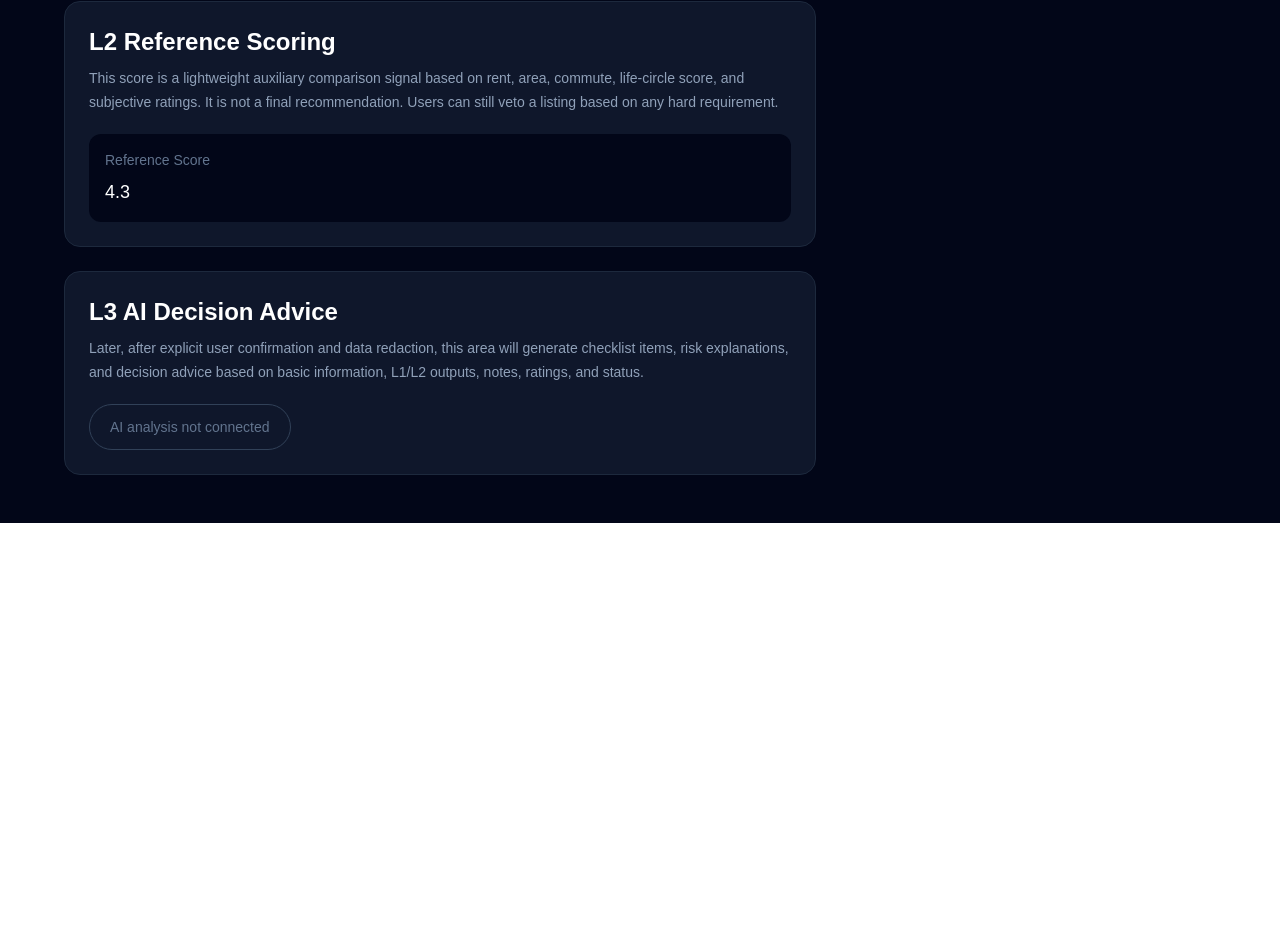
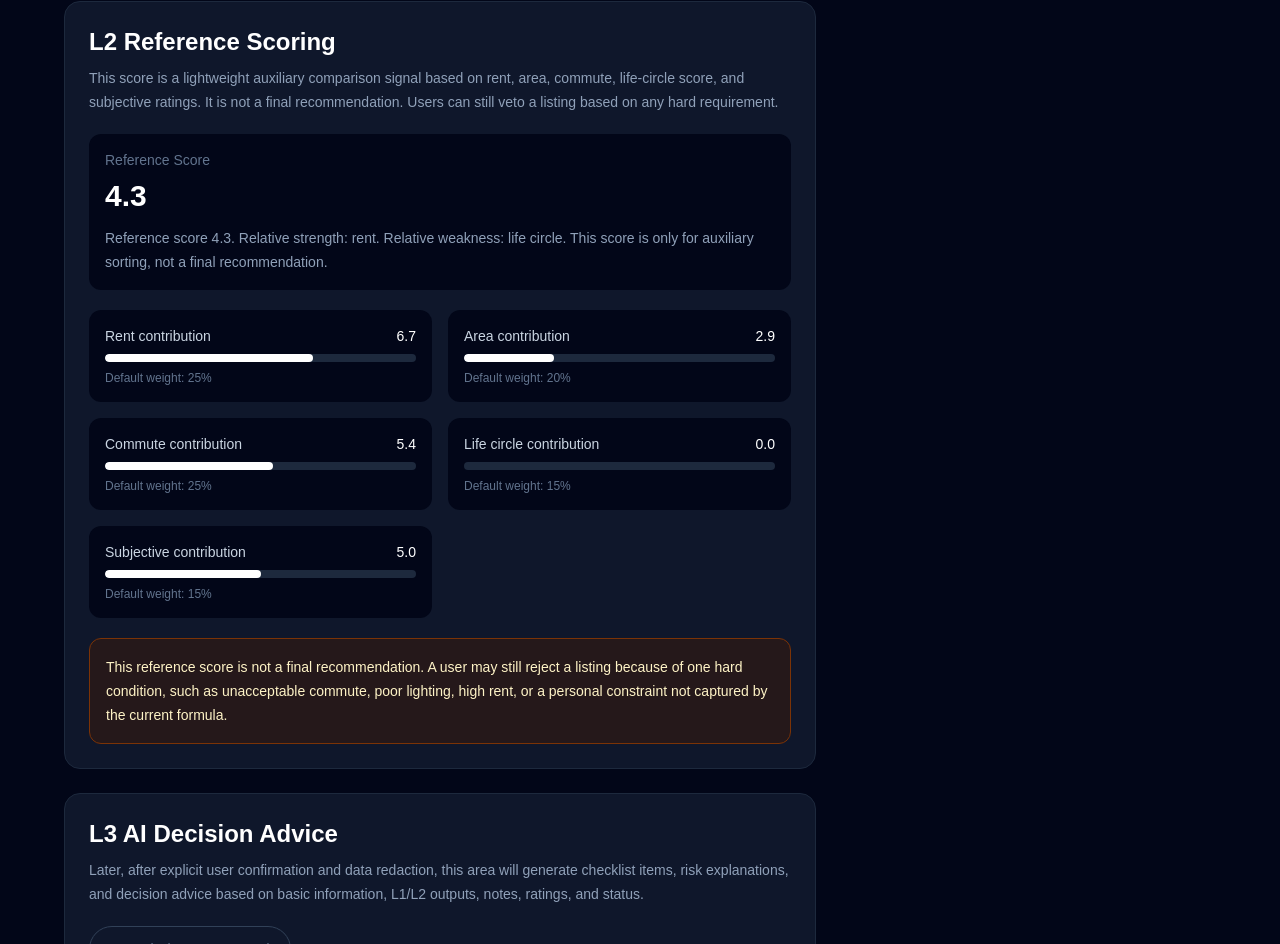
Before and after one commit to Qiu-Jiajun/HouseFolio, a Next.js app: page /portfolio/listing-001 in a window 1280 px wide. Shown: the part 1718-2662 px from the top of the page. Before the commit the page ends 2241 px from the top, so only its background shows below. Built offline with nearby package versions, Linux system fonts and the light colour scheme.

Commit message:
feat: add reference score explanation panel

```diff
--- a/src/components/listing-detail-view.tsx
+++ b/src/components/listing-detail-view.tsx
@@ -3,7 +3,11 @@
 import { useEffect, useState } from "react";
 import { ListingNotesPanel } from "@/components/listing-notes-panel";
 import { ListingStatusPanel } from "@/components/listing-status-panel";
-import { findClientListingById } from "@/lib/local-store/listing-lookup";
+import {
+  findClientListingById,
+  findClientListingScoreById,
+} from "@/lib/local-store/listing-lookup";
+import type { ScoreBreakdown } from "@/lib/algorithm/score";
 import type { Listing } from "@/types/listing";
 
 type ListingDetailViewProps = {
@@ -22,13 +26,109 @@ function formatOptionalNumber(value: number | undefined, suffix = "") {
   return typeof value === "number" ? `${value.toFixed(1)}${suffix}` : "Pending";
 }
 
+function ScoreRow({
+  label,
+  score,
+  weight,
+}: {
+  label: string;
+  score: number;
+  weight: string;
+}) {
+  return (
+    <div className="rounded-xl bg-slate-950 p-4">
+      <div className="mb-2 flex items-center justify-between gap-3">
+        <p className="text-sm text-slate-300">{label}</p>
+        <p className="text-sm font-medium text-white">{score.toFixed(1)}</p>
+      </div>
+
+      <div className="h-2 overflow-hidden rounded-full bg-slate-800">
+        <div
+          className="h-full rounded-full bg-white"
+          style={{ width: `${Math.max(0, Math.min(100, score * 10))}%` }}
+        />
+      </div>
+
+      <p className="mt-2 text-xs text-slate-500">Default weight: {weight}</p>
+    </div>
+  );
+}
+
+function ReferenceScorePanel({
+  score,
+}: {
+  score: ScoreBreakdown | undefined;
+}) {
+  if (!score) {
+    return (
+      <div className="mt-5 rounded-xl bg-slate-950 p-4">
+        <p className="text-sm text-slate-500">Reference Score</p>
+        <p className="mt-2 text-lg text-white">Pending</p>
+      </div>
+    );
+  }
+
+  return (
+    <div className="mt-5 space-y-5">
+      <div className="rounded-xl bg-slate-950 p-4">
+        <p className="text-sm text-slate-500">Reference Score</p>
+        <p className="mt-2 text-3xl font-semibold text-white">
+          {score.totalScore.toFixed(1)}
+        </p>
+        <p className="mt-3 text-sm leading-6 text-slate-400">
+          {score.explanation}
+        </p>
+      </div>
+
+      <div className="grid gap-4 md:grid-cols-2">
+        <ScoreRow label="Rent contribution" score={score.rentScore} weight="25%" />
+        <ScoreRow label="Area contribution" score={score.areaScore} weight="20%" />
+        <ScoreRow
+          label="Commute contribution"
+          score={score.commuteScore}
+          weight="25%"
+        />
+        <ScoreRow
+          label="Life circle contribution"
+          score={score.lifeCircleScore}
+          weight="15%"
+        />
+        <ScoreRow
+          label="Subjective contribution"
+          score={score.subjectiveScore}
+          weight="15%"
+        />
+      </div>
+
+      <div className="rounded-xl border border-amber-900 bg-amber-950/40 p-4">
+        <p className="text-sm leading-6 text-amber-100">
+          This reference score is not a final recommendation. A user may still
+          reject a listing because of one hard condition, such as unacceptable
+          commute, poor lighting, high rent, or a personal constraint not captured
+          by the current formula.
+        </p>
+      </div>
+    </div>
+  );
+}
+
 export function ListingDetailView({ listingId }: ListingDetailViewProps) {
   const [listing, setListing] = useState<Listing | null>(null);
+  const [scoreBreakdown, setScoreBreakdown] = useState<
+    ScoreBreakdown | undefined
+  >(undefined);
   const [isLoaded, setIsLoaded] = useState(false);
 
+  function refreshListingState(id: string) {
+    const found = findClientListingById(id);
+    const score = findClientListingScoreById(id);
+
+    setListing(found ?? null);
+    setScoreBreakdown(score);
+  }
+
   useEffect(() => {
-    const found = findClientListingById(listingId);
-    setListing(found ?? null);
+    refreshListingState(listingId);
     setIsLoaded(true);
   }, [listingId]);
 
@@ -125,8 +225,7 @@ export function ListingDetailView({ listingId }: ListingDetailViewProps) {
         <ListingNotesPanel
           listingId={listing.id}
           onRatingsSaved={() => {
-            const updatedListing = findClientListingById(listing.id);
-            setListing(updatedListing ?? listing);
+            refreshListingState(listing.id);
           }}
         />
 
@@ -174,12 +273,7 @@ export function ListingDetailView({ listingId }: ListingDetailViewProps) {
             requirement.
           </p>
 
-          <div className="mt-5 rounded-xl bg-slate-950 p-4">
-            <p className="text-sm text-slate-500">Reference Score</p>
-            <p className="mt-2 text-lg text-white">
-              {formatOptionalNumber(listing.compositeScore)}
-            </p>
-          </div>
+          <ReferenceScorePanel score={scoreBreakdown} />
         </div>
 
         <div className="rounded-2xl border border-slate-800 bg-slate-900 p-6">
--- a/src/lib/local-store/listing-lookup.ts
+++ b/src/lib/local-store/listing-lookup.ts
@@ -1,6 +1,6 @@
 import type { Listing } from "@/types/listing";
 import type { ListingSubjectiveRatings } from "@/types/listing-note";
-import type { ScoreInput } from "@/lib/algorithm/score";
+import type { ScoreBreakdown, ScoreInput } from "@/lib/algorithm/score";
 import {
   calculatePortfolioScores,
   getScoreByListingId,
@@ -9,6 +9,13 @@ import { mockListings } from "@/lib/db/mock-listings";
 import { loadLocalListings } from "@/lib/local-store/listings";
 import { loadListingRatings } from "@/lib/local-store/listing-notes";
 import { applyListingStatusOverrides } from "@/lib/local-store/listing-status";
+
+function getBaseClientListings(): Listing[] {
+  return applyListingStatusOverrides([
+    ...loadLocalListings(),
+    ...mockListings,
+  ]);
+}
 
 function getSubjectiveAverageScore(
   ratings: ListingSubjectiveRatings | null
@@ -33,9 +40,13 @@ function toScoreInput(listing: Listing): ScoreInput {
   };
 }
 
+function getPortfolioScoreBreakdowns(listings: Listing[]): ScoreBreakdown[] {
+  const scoreInputs = listings.map(toScoreInput);
+  return calculatePortfolioScores(scoreInputs);
+}
+
 function attachReferenceScores(listings: Listing[]): Listing[] {
-  const scoreInputs = listings.map(toScoreInput);
-  const scores = calculatePortfolioScores(scoreInputs);
+  const scores = getPortfolioScoreBreakdowns(listings);
 
   return listings.map((listing) => {
     const score = getScoreByListingId(scores, listing.id);
@@ -48,14 +59,18 @@ function attachReferenceScores(listings: Listing[]): Listing[] {
 }
 
 export function getAllClientListings(): Listing[] {
-  const listings = applyListingStatusOverrides([
-    ...loadLocalListings(),
-    ...mockListings,
-  ]);
-
-  return attachReferenceScores(listings);
+  return attachReferenceScores(getBaseClientListings());
 }
 
 export function findClientListingById(id: string): Listing | undefined {
   return getAllClientListings().find((listing) => listing.id === id);
 }
+
+export function findClientListingScoreById(
+  id: string
+): ScoreBreakdown | undefined {
+  const listings = getBaseClientListings();
+  const scores = getPortfolioScoreBreakdowns(listings);
+
+  return getScoreByListingId(scores, id);
+}
```
